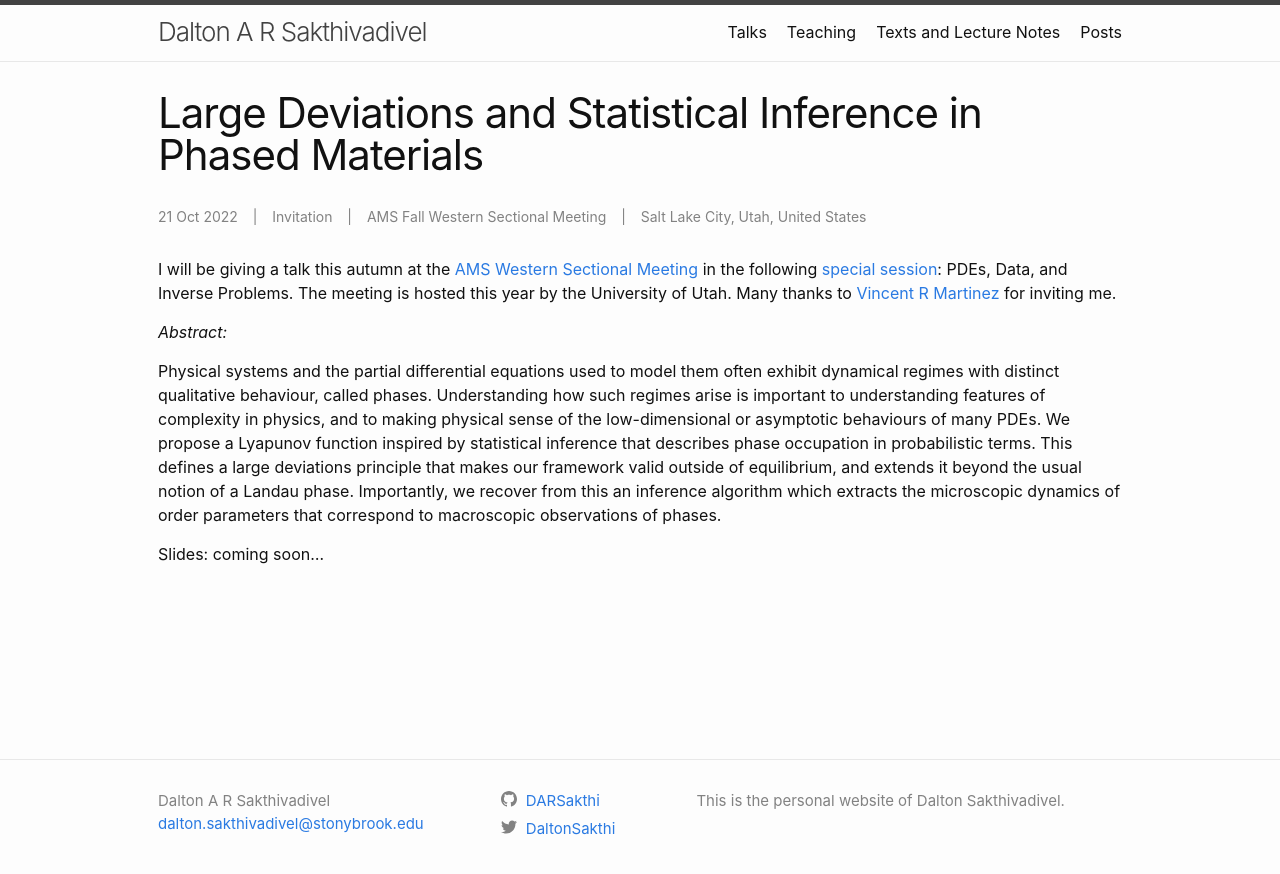
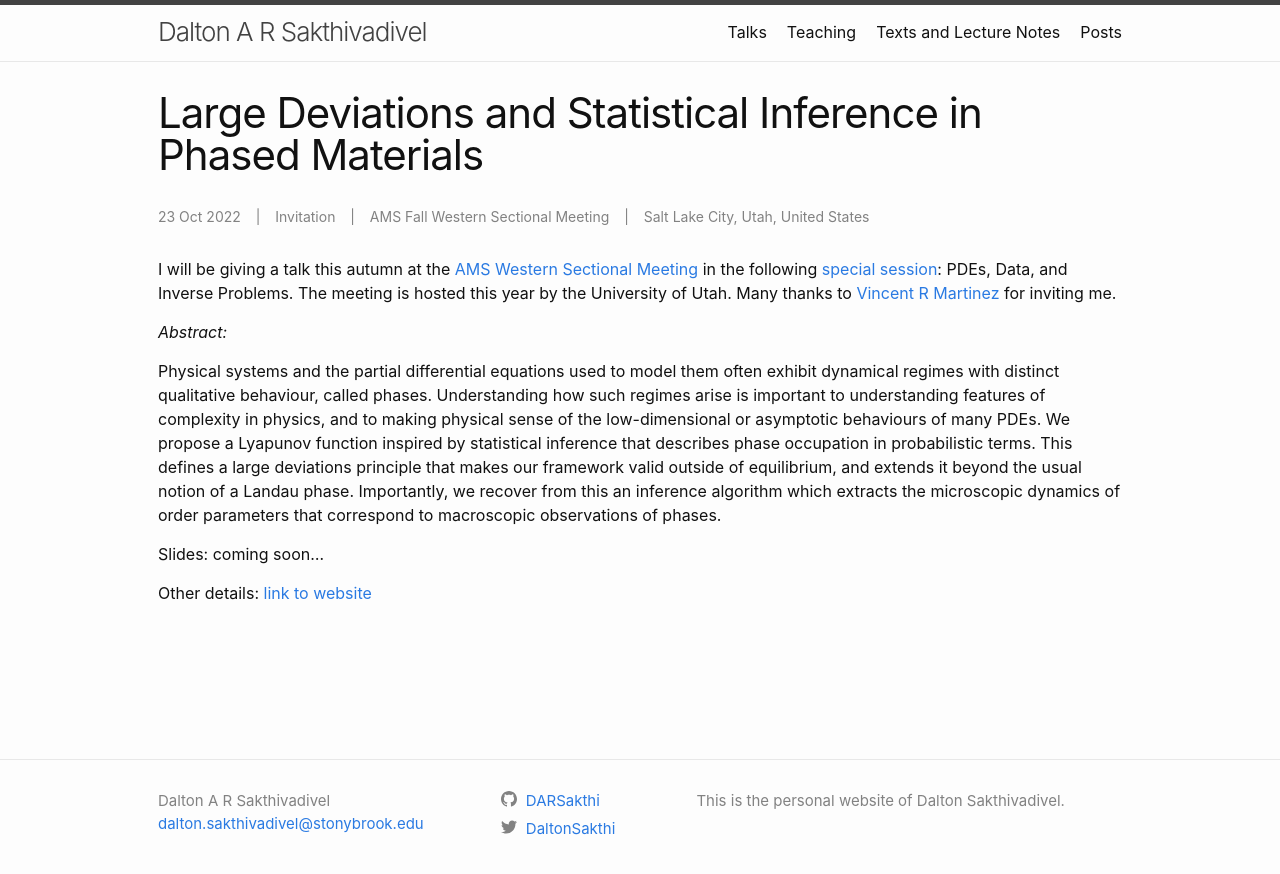
Before and after one commit to DARSakthi/DARSakthi.github.io, a Jekyll site: the page built from _talks/AMS-0.markdown, in a window 1280 px wide. Shown: the top 874 px of the page. Built offline with Jekyll 4.4.1, drawn with Linux system fonts in a browser that asks for light colours.

Commit message:
Abs accepted. Added link

```diff
--- a/_talks/AMS-0.markdown
+++ b/_talks/AMS-0.markdown
@@ -4,7 +4,7 @@ collection: talks
 type: "Invitation"
 layout: talks
 venue: "AMS Fall Western Sectional Meeting"
-date: 2022-10-21
+date: 2022-10-23
 location: "Salt Lake City, Utah, United States"
 ---
 
@@ -15,3 +15,5 @@ _Abstract:_
 Physical systems and the partial differential equations used to model them often exhibit dynamical regimes with distinct qualitative behaviour, called phases. Understanding how such regimes arise is important to understanding features of complexity in physics, and to making physical sense of the low-dimensional or asymptotic behaviours of many PDEs. We propose a Lyapunov function inspired by statistical inference that describes phase occupation in probabilistic terms. This defines a large deviations principle that makes our framework valid outside of equilibrium, and extends it beyond the usual notion of a Landau phase. Importantly, we recover from this an inference algorithm which extracts the microscopic dynamics of order parameters that correspond to macroscopic observations of phases.
 
 Slides: coming soon...
+
+Other details: [link to website](http://www.ams.org/meetings/sectional/2295_program_sunday.html)
```
